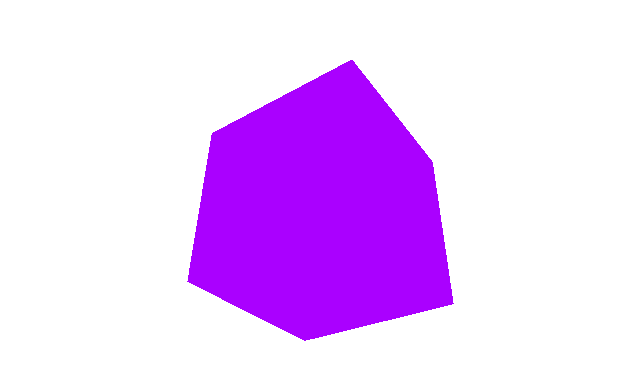
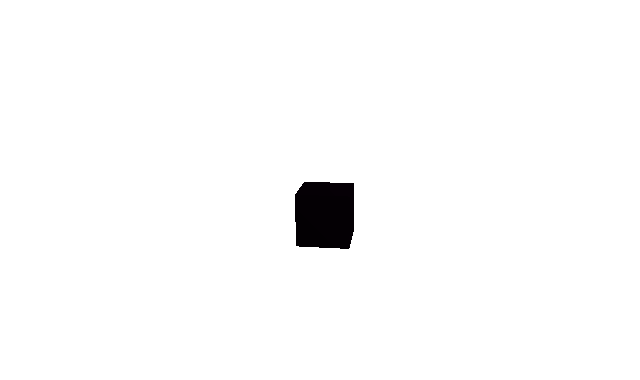
Before and after one commit to GrayDiamond493/Diamond-Engine, a plain HTML site: page src/index.html in a window 1280 px wide. Shown: the part 186-566 px from the top of the page, without its empty margins (314-954 px from the left). Drawn offline with nearby package versions, Linux system fonts and the light colour scheme.

Commit message:
added  animations
Box and sphere configurations, variables and lighting.

```diff
--- /dev/null
+++ b/src/animation.js
@@ -0,0 +1,78 @@
+//Script should be used as a guide!!!
+
+var rotateX= 0.001
+var rotateY= 0.01
+var backgroundColour = 0xffffff
+var objectColour = 0xff00ff
+var objectPos = 10
+//to choose object
+var choice = 0
+
+//set scene
+const scene = new THREE.Scene();
+scene.background = new THREE.Color( { color: backgroundColour } );
+const camera = new THREE.PerspectiveCamera( 75, window.innerWidth / window.innerHeight, 0.1, 1000 );
+const light = new THREE.PointLight( 0xffffff, 1, 100 );
+light.position.set( 10, 10, 1 );
+scene.add( light );
+
+const renderer = new THREE.WebGLRenderer();
+renderer.setSize( window.innerWidth, window.innerHeight );
+document.body.appendChild( renderer.domElement );
+
+//Migrate to a "create.js" file
+function makeCube(colour, pos){
+    const geometry = new THREE.BoxGeometry();
+    const material = new THREE.MeshToonMaterial(  { color: colour }  );
+    const cube = new THREE.Mesh( geometry, material );
+    scene.add( cube );
+
+    camera.position.z = pos;
+    return cube
+}
+
+function makeSphere(colour, pos){
+    const geometry = new THREE.SphereGeometry();
+    console.log(geometry.toJSON())
+    const material = new THREE.MeshLambertMaterial(  { color: colour }  );
+    const sphere = new THREE.Mesh( geometry, material );
+    scene.add( sphere );
+
+    camera.position.z = pos;
+    return sphere
+}
+
+function makeSphere(colour, pos){
+    const geometry = new THREE.SphereGeometry();
+    console.log(geometry.toJSON())
+    const material = new THREE.MeshLambertMaterial(  { color: colour }  );
+    const sphere = new THREE.Mesh( geometry, material );
+    scene.add( sphere );
+
+    camera.position.z = pos;
+    return sphere
+}
+
+//All creation ends at this point
+
+if(choice==0){
+    object = makeCube(objectColour, objectPos)
+}else {
+    object = makeSphere(objectColour, objectPos)
+}
+
+
+
+
+
+function rotationAnimate() {
+    requestAnimationFrame( rotationAnimate );
+
+    object.rotation.x += rotateX;
+    object.rotation.y += rotateY;
+
+    renderer.render( scene, camera );
+
+
+};
+rotationAnimate()
--- a/src/index.html
+++ b/src/index.html
@@ -9,32 +9,6 @@
 	</head>
 	<body>
 		<script src="../js/three.js"></script>
-		<script>
-			const scene = new THREE.Scene();
-			scene.background = new THREE.Color( { color: 0xffffff } );
-			const camera = new THREE.PerspectiveCamera( 75, window.innerWidth / window.innerHeight, 0.1, 1000 );
-
-			const renderer = new THREE.WebGLRenderer();
-			renderer.setSize( window.innerWidth, window.innerHeight );
-			document.body.appendChild( renderer.domElement );
-
-			const geometry = new THREE.BoxGeometry();
-			const material = new THREE.MeshBasicMaterial( { color: 0xaa00ff } );
-			const cube = new THREE.Mesh( geometry, material );
-			scene.add( cube );
-
-			camera.position.z = 3;
-
-			function animate() {
-				requestAnimationFrame( animate );
-
-				cube.rotation.x += 1;
-				cube.rotation.y += 1;
-
-				renderer.render( scene, camera );
-			};
-
-			animate();
-		</script>
+		<script src="animation.js"> </script>
 	</body>
 </html>
```
